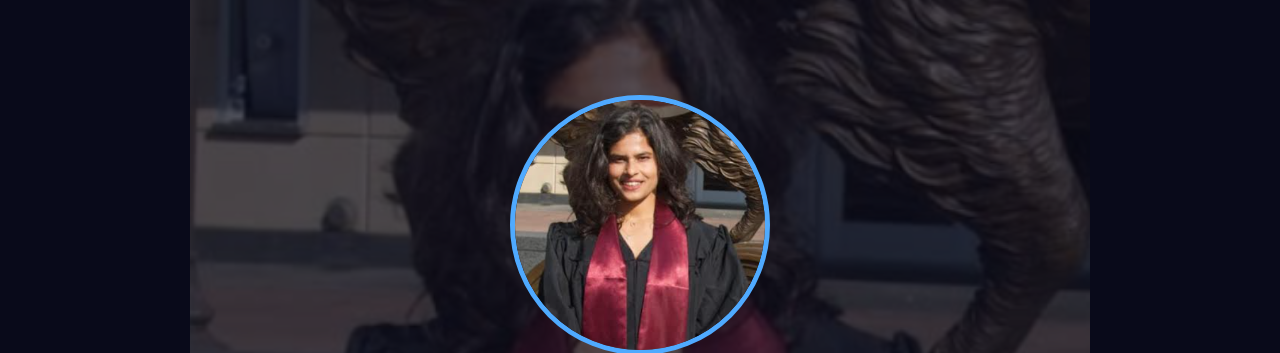
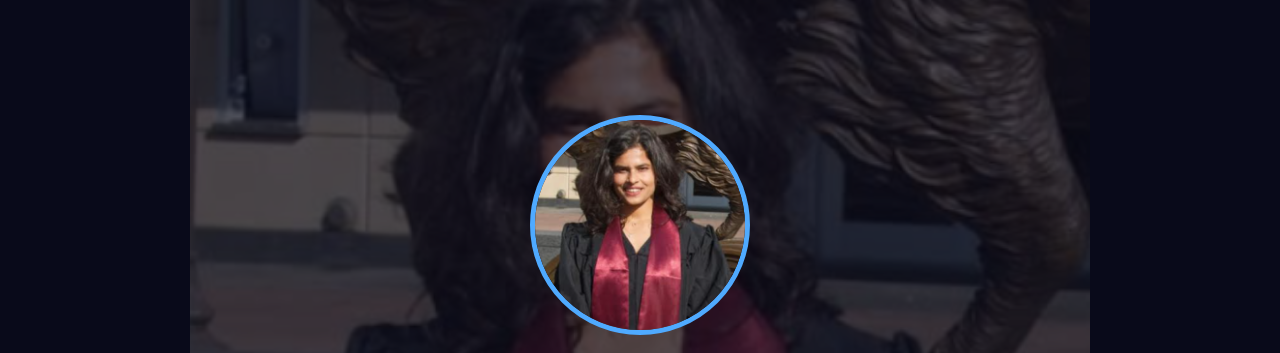
Before and after one commit to Richa039/richasharma.github.io-, a plain HTML site: page index.html in a window 1280 px wide. Shown: the part 67-420 px from the top of the page. Drawn offline with Linux system fonts and the light colour scheme.

Commit message:
Update index.html

```diff
--- a/index.html
+++ b/index.html
@@ -32,8 +32,8 @@
       z-index:1; text-align:center; padding:20px;
     }
     .hero-content img {
-  width: 260px;
-  height: 260px;
+  width: 220px;
+  height: 220px;
   object-fit: cover;
   border-radius: 50%;
   border: 5px solid #4faaff;
```
